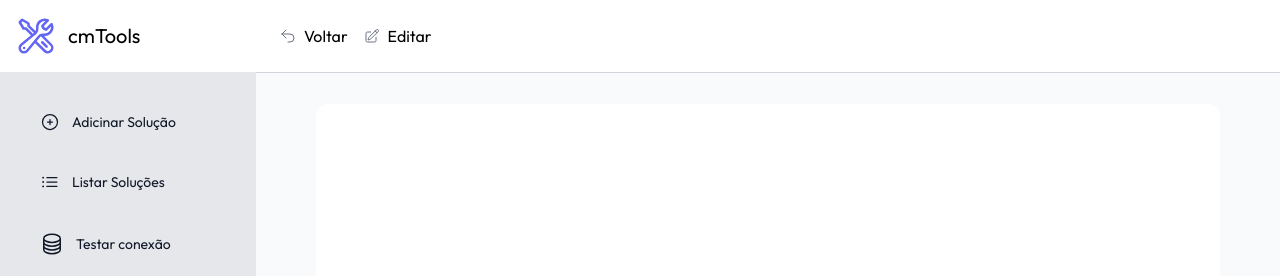
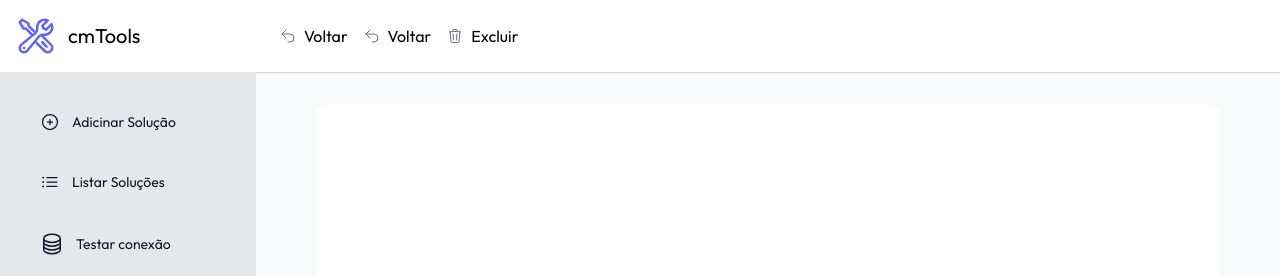
Before and after one commit to brunagoncalves/cmtools, a Flask app: template templates/posts/view.html in a window 1280 px wide. Shown: the top 276 px of the page. Run offline with Flask 3, Linux system fonts and the light colour scheme; the template is opened without the code that fills it, so the values that code supplies are empty.

Commit message:
Add delete post, btn delete

```diff
--- a/static/css/styles.css
+++ b/static/css/styles.css
@@ -678,6 +678,10 @@ html {
   height: 3rem;
 }
 
+.h-4 {
+  height: 1rem;
+}
+
 .h-5 {
   height: 1.25rem;
 }
@@ -692,10 +696,6 @@ html {
 
 .h-screen {
   height: 100vh;
-}
-
-.h-4 {
-  height: 1rem;
 }
 
 .max-h-\[580px\] {
@@ -714,6 +714,10 @@ html {
   width: 3rem;
 }
 
+.w-4 {
+  width: 1rem;
+}
+
 .w-5 {
   width: 1.25rem;
 }
@@ -728,10 +732,6 @@ html {
 
 .w-full {
   width: 100%;
-}
-
-.w-4 {
-  width: 1rem;
 }
 
 .max-w-3xl {
@@ -752,10 +752,6 @@ html {
 
 .grid-cols-1 {
   grid-template-columns: repeat(1, minmax(0, 1fr));
-}
-
-.content-center {
-  align-content: center;
 }
 
 .items-center {
@@ -779,16 +775,16 @@ html {
        column-gap: 1rem;
 }
 
+.space-x-4 > :not([hidden]) ~ :not([hidden]) {
+  --tw-space-x-reverse: 0;
+  margin-right: calc(1rem * var(--tw-space-x-reverse));
+  margin-left: calc(1rem * calc(1 - var(--tw-space-x-reverse)));
+}
+
 .space-y-2 > :not([hidden]) ~ :not([hidden]) {
   --tw-space-y-reverse: 0;
   margin-top: calc(0.5rem * calc(1 - var(--tw-space-y-reverse)));
   margin-bottom: calc(0.5rem * var(--tw-space-y-reverse));
-}
-
-.space-x-4 > :not([hidden]) ~ :not([hidden]) {
-  --tw-space-x-reverse: 0;
-  margin-right: calc(1rem * var(--tw-space-x-reverse));
-  margin-left: calc(1rem * calc(1 - var(--tw-space-x-reverse)));
 }
 
 .rounded-lg {
@@ -1099,10 +1095,6 @@ html {
   color: rgb(67 56 202 / var(--tw-text-opacity));
 }
 
-.hover\:border:hover {
-  border-width: 1px;
-}
-
 .hover\:border-indigo-500:hover {
   --tw-border-opacity: 1;
   border-color: rgb(99 102 241 / var(--tw-border-opacity));
--- a/templates/posts/view.html
+++ b/templates/posts/view.html
@@ -8,11 +8,17 @@
     </svg>
     Voltar
   </a>
-  <a href="/solutions/edit" class="flex items-center hover:text-red-500 group transition duration-500">
+  <a href="/solutions/edit" class="flex items-center hover:text-indigo-500 group transition duration-500">
+    <svg xmlns="http://www.w3.org/2000/svg" fill="none" viewBox="0 0 24 24" stroke-width="1.5" stroke="currentColor" class="w-4 h-4 text-gray-500 mr-2 group-hover:text-indigo-500 transition duration-500">
+      <path stroke-linecap="round" stroke-linejoin="round" d="M9 15 3 9m0 0 6-6M3 9h12a6 6 0 0 1 0 12h-3" />
+    </svg>
+    Voltar
+  </a>
+  <a href="/solutions/delete/{{post._id}}" class="flex items-center hover:text-red-500 group transition duration-500">
     <svg xmlns="http://www.w3.org/2000/svg" fill="none" viewBox="0 0 24 24" stroke-width="1.5" stroke="currentColor" class="w-4 h-4 text-gray-500 mr-2 group-hover:text-red-500 transition duration-500">
-      <path stroke-linecap="round" stroke-linejoin="round" d="m16.862 4.487 1.687-1.688a1.875 1.875 0 1 1 2.652 2.652L10.582 16.07a4.5 4.5 0 0 1-1.897 1.13L6 18l.8-2.685a4.5 4.5 0 0 1 1.13-1.897l8.932-8.931Zm0 0L19.5 7.125M18 14v4.75A2.25 2.25 0 0 1 15.75 21H5.25A2.25 2.25 0 0 1 3 18.75V8.25A2.25 2.25 0 0 1 5.25 6H10" />
+      <path stroke-linecap="round" stroke-linejoin="round" d="m14.74 9-.346 9m-4.788 0L9.26 9m9.968-3.21c.342.052.682.107 1.022.166m-1.022-.165L18.16 19.673a2.25 2.25 0 0 1-2.244 2.077H8.084a2.25 2.25 0 0 1-2.244-2.077L4.772 5.79m14.456 0a48.108 48.108 0 0 0-3.478-.397m-12 .562c.34-.059.68-.114 1.022-.165m0 0a48.11 48.11 0 0 1 3.478-.397m7.5 0v-.916c0-1.18-.91-2.164-2.09-2.201a51.964 51.964 0 0 0-3.32 0c-1.18.037-2.09 1.022-2.09 2.201v.916m7.5 0a48.667 48.667 0 0 0-7.5 0" />
     </svg>
-    Editar
+    Excluir
   </a>
 </div>
 {% endblock %}
```
Also changed, not shown: routes/post.py (+12 -0 lines).
